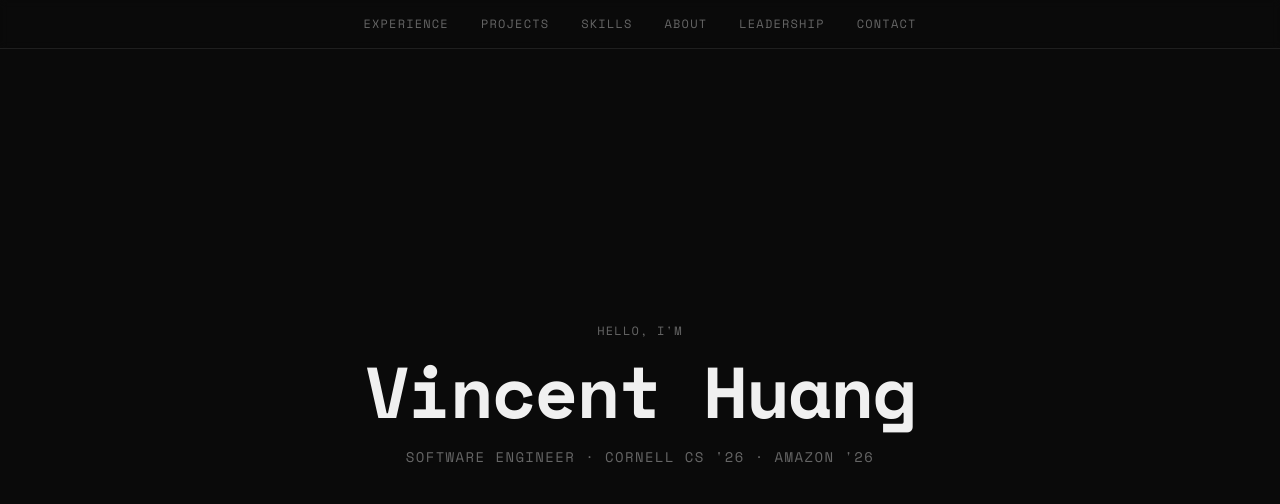
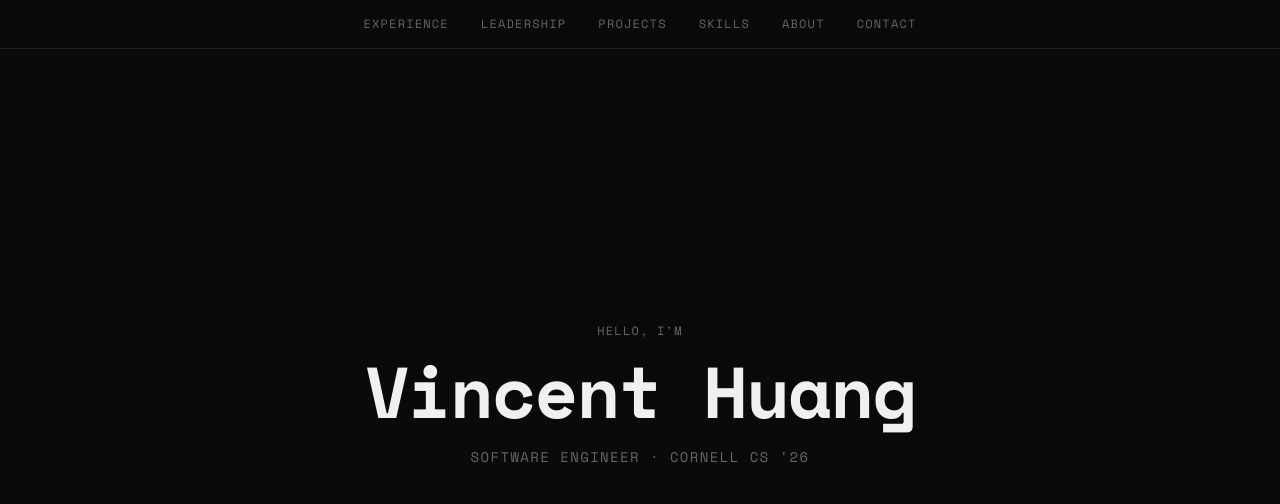
Before and after one commit to vinnyh125/vinnyh125.github.io, an Astro site: page / in a window 1280 px wide. Shown: the top 504 px of the page. Built offline with nearby package versions, Linux system fonts and the light colour scheme; Astro itself is replaced by a stand-in of ours.

Commit message:
fix: remove Amazon '26 from hero subtitle, move Leadership above Projects
Co-Authored-By: Claude Sonnet 4.6 <noreply@anthropic.com>

```diff
--- a/src/components/Hero.astro
+++ b/src/components/Hero.astro
@@ -15,7 +15,7 @@
     Vincent Huang
   </h1>
   <p class="text-sm tracking-widest uppercase text-muted mt-1" data-reveal>
-    Software Engineer &middot; Cornell CS '26 &middot; Amazon '26
+    Software Engineer &middot; Cornell CS '26
   </p>
 
   <div class="flex items-center gap-6 mt-6" data-reveal>
--- a/src/components/Navbar.astro
+++ b/src/components/Navbar.astro
@@ -2,10 +2,10 @@
 // src/components/Navbar.astro
 const links = [
   { href: '#experience', label: 'Experience' },
+  { href: '#leadership', label: 'Leadership' },
   { href: '#projects',   label: 'Projects' },
   { href: '#skills',     label: 'Skills' },
   { href: '#about',      label: 'About' },
-  { href: '#leadership', label: 'Leadership' },
   { href: '#contact',    label: 'Contact' },
 ];
 ---
--- a/src/pages/index.astro
+++ b/src/pages/index.astro
@@ -31,10 +31,10 @@ import '../styles/global.css';
     <main>
       <Hero />
       <ExperienceSection />
+      <LeadershipSection />
       <ProjectsSection />
       <SkillsSection />
       <AboutSection />
-      <LeadershipSection />
     </main>
     <Footer />
     <script>
```
